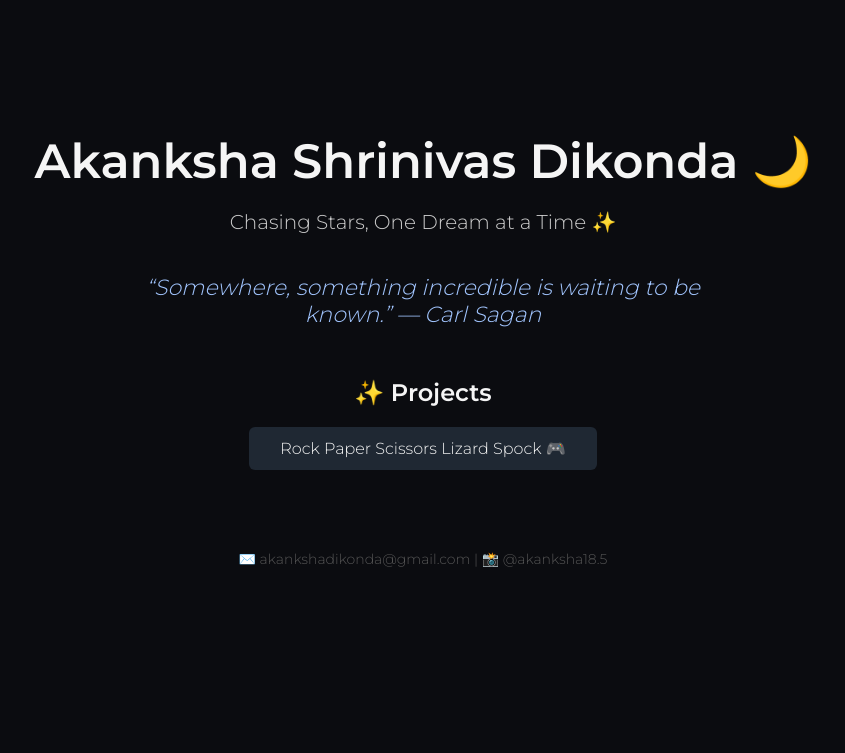
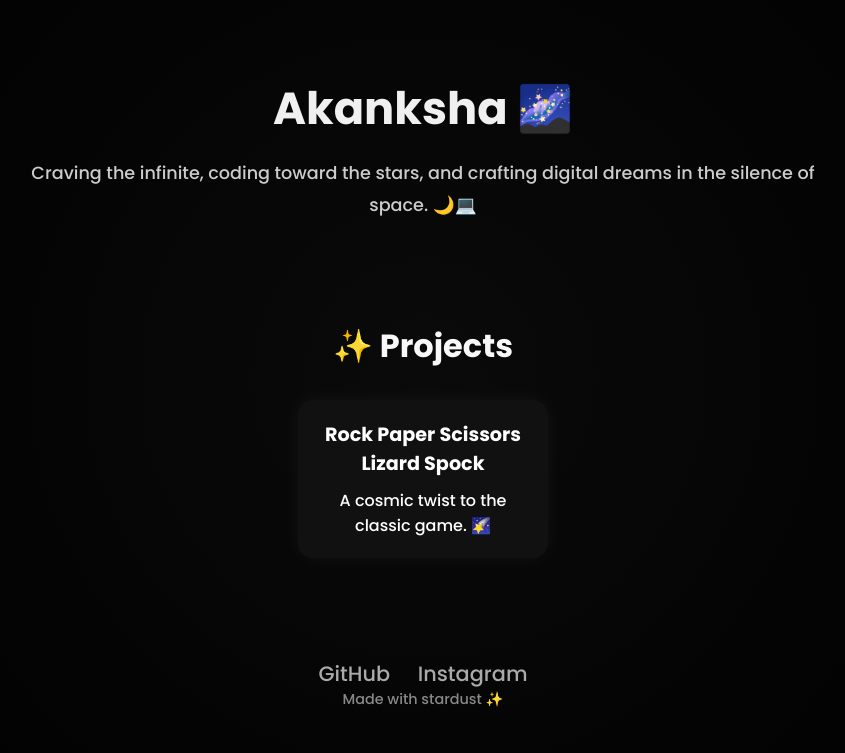
Before and after one commit to Akanksha-11185/akanksha-portfolio, a plain HTML site: page index.html in a window 1280 px wide. Shown: the whole page, without its empty margins (217-1062 px from the left). Drawn offline with Linux system fonts and the light colour scheme.

Commit message:
Update index.html

```diff
--- a/index.html
+++ b/index.html
@@ -2,110 +2,106 @@
 <html lang="en">
 <head>
   <meta charset="UTF-8">
-  <title>Akanksha | Chasing Stars</title>
+  <meta name="viewport" content="width=device-width, initial-scale=1.0">
+  <title>Akanksha | Cosmic Portfolio</title>
+  <link href="https://fonts.googleapis.com/css2?family=Poppins:wght@300;500;700&display=swap" rel="stylesheet">
   <style>
-    @import url('https://fonts.googleapis.com/css2?family=Montserrat:wght@300;600&display=swap');
-
+    * { margin: 0; padding: 0; box-sizing: border-box; }
     body {
-      margin: 0;
-      padding: 0;
-      background: #0b0c10;
-      color: #f5f5f5;
-      font-family: 'Montserrat', sans-serif;
+      font-family: 'Poppins', sans-serif;
+      background: radial-gradient(circle at center, #0a0a0a 0%, #000000 100%);
+      color: #fff;
       overflow-x: hidden;
     }
-
-    .stars {
-      position: fixed;
-      top: 0;
-      left: 0;
-      width: 100%;
-      height: 100%;
-      background: transparent;
-      box-shadow:
-        0 0 1px #fff,
-        200px 300px 1px #fff,
-        400px 600px 1px #fff,
-        800px 200px 1px #fff,
-        1200px 700px 1px #fff;
-      z-index: 0;
+    header {
+      text-align: center;
+      padding: 80px 20px 40px;
     }
-
-    .container {
-      position: relative;
-      z-index: 1;
+    header h1 {
+      font-size: 2.8rem;
+      color: #f0f0f0;
+      margin-bottom: 20px;
+      line-height: 1.3;
+    }
+    .intro {
       max-width: 800px;
       margin: 0 auto;
-      padding: 100px 20px;
+      font-size: 1.1rem;
+      line-height: 1.8;
+      color: #ccc;
+    }
+    section {
+      padding: 60px 20px;
       text-align: center;
     }
-
-    h1 {
-      font-size: 48px;
+    section h2 {
+      font-size: 2rem;
+      margin-bottom: 30px;
+      color: #f8f8f8;
+    }
+    .projects {
+      display: flex;
+      justify-content: center;
+      flex-wrap: wrap;
+      gap: 20px;
+    }
+    .project-card {
+      background: #111;
+      padding: 20px;
+      border-radius: 15px;
+      width: 250px;
+      transition: all 0.3s ease;
+      box-shadow: 0 0 20px rgba(255,255,255,0.05);
+    }
+    .project-card:hover {
+      transform: translateY(-5px);
+      box-shadow: 0 0 25px rgba(255,255,255,0.1);
+    }
+    .project-card h3 {
+      font-size: 1.2rem;
       margin-bottom: 10px;
-      font-weight: 600;
+      color: #fff;
     }
-
-    p {
-      font-size: 20px;
-      color: #ccc;
-      margin-bottom: 40px;
+    footer {
+      padding: 40px 20px;
+      text-align: center;
+      font-size: 0.9rem;
+      color: #888;
     }
-
-    blockquote {
-      font-size: 22px;
-      font-style: italic;
-      color: #a1c4fd;
-      margin: 40px auto;
-      max-width: 600px;
+    .social a {
+      margin: 0 12px;
+      color: #aaa;
+      text-decoration: none;
+      font-size: 1.3rem;
+      transition: color 0.3s;
     }
-
-    .projects a {
-      display: block;
-      margin: 20px auto;
-      padding: 12px 24px;
-      background: #1f2833;
-      color: #f5f5f5;
-      text-decoration: none;
-      border-radius: 6px;
-      transition: background 0.3s;
-      max-width: 300px;
+    .social a:hover {
+      color: #fff;
     }
-
-    .projects a:hover {
-      background: #66fcf1;
-      color: #0b0c10;
-    }
-
-    footer {
-      margin-top: 80px;
-      font-size: 14px;
-      color: #555;
-    }
-
   </style>
 </head>
 <body>
+  <header>
+    <h1>Akanksha 🌌</h1>
+    <p class="intro">Craving the infinite, coding toward the stars, and crafting digital dreams in the silence of space. 🌙💻 </p>
+  </header>
 
-  <div class="stars"></div>
+  <section>
+    <h2>✨ Projects</h2>
+    <div class="projects">
+      <div class="project-card">
+        <h3>Rock Paper Scissors Lizard Spock</h3>
+        <p>A cosmic twist to the classic game. 🌠</p>
+      </div>
+    </div>
+  </section>
 
-  <div class="container">
-    <h1>Akanksha Shrinivas Dikonda 🌙</h1>
-    <p>Chasing Stars, One Dream at a Time ✨</p>
-
-    <blockquote>
-      “Somewhere, something incredible is waiting to be known.” — Carl Sagan
-    </blockquote>
-
-    <div class="projects">
-      <h2 style="margin-top:50px;">✨ Projects</h2>
-      <a href="https://github.com/akanksha-11185/rock-paper-scissors-lizard-spock" target="_blank">Rock Paper Scissors Lizard Spock 🎮</a>
+  <footer>
+    <div class="social">
+      <a href="https://github.com/Akanksha-11185" target="_blank">GitHub</a>
+      <a href="https://instagram.com/akanksha18.5" target="_blank">Instagram</a>
     </div>
-
-    <footer>
-      ✉️ akankshadikonda@gmail.com | 📸 @akanksha18.5
-    </footer>
-  </div>
-
+    <p>Made with stardust ✨</p>
+  </footer>
 </body>
 </html>
```
